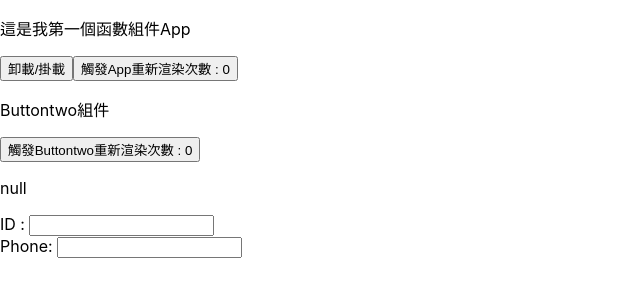
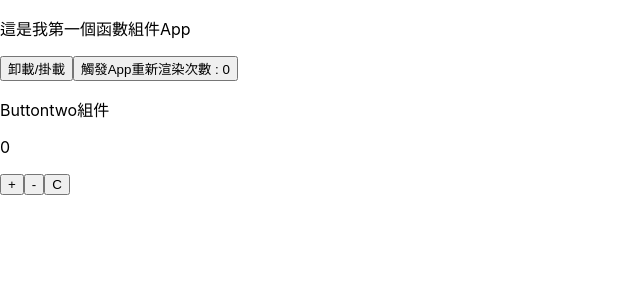
Before and after one commit to taiwanhua/Code_ArhuaReactCourse, a React (Create React App) app: page / in a window 1280 px wide. Shown: the top 300 px of the page, without its empty margins (0-640 px from the left). Built offline with nearby package versions, Linux system fonts and the light colour scheme; no server answers.

Commit message:
使用兩個參數的useReducer

```diff
--- a/src/Buttontwo.js
+++ b/src/Buttontwo.js
@@ -1,27 +1,29 @@
-import React, { useEffect, useState, useRef } from 'react';
-import { useFetch } from './useFetch';
-import { useForm } from './useForm';
+import React, { useReducer } from 'react';
 
+const reducer = (state, action) => {
+
+    switch (action.type) {
+        case "加":
+            return state + action.payload;
+        case "減":
+            return state - action.payload;
+        case "歸零":
+            return 0;
+        default:
+            return "處理失敗";
+    }
+}
 const Buttontwo = (props) => {
 
-    const [State, setState] = useState({ show: true, count: 0 });
-
-    const result = useFetch(`https://my-json-server.typicode.com/taiwanhua/demo/posts/${State.count}`);
-
-    const [ID, IDhandler, IDregExpResult] = useForm("", "^[a-zA-Z0-9]{0,5}$");
-
-    const [Phone, Phonehandler, PhoneregExpResult] = useForm("", "^[0-9]{0,10}$");
+    const [state, dispatch] = useReducer(reducer, 0);
 
     return (
         <>
             <p>Buttontwo組件</p>
-            <button onClick={() => { setState({ ...State, count: State.count + 1 }) }}>觸發Buttontwo重新渲染次數 : {State.count}</button>
-            <p>{JSON.stringify(result)}</p>
-            ID : <input value={ID} onChange={IDhandler}></input>
-            {IDregExpResult}
-            <br />
-            Phone: <input value={Phone} onChange={Phonehandler}></input>
-            {PhoneregExpResult}
+            <p>{state}</p>
+            <button onClick={() => { dispatch({ type: "加", payload: 1 }) }}>+</button>
+            <button onClick={() => { dispatch({ type: "減", payload: 1 }) }}>-</button>
+            <button onClick={() => { dispatch({ type: "歸零" }) }}>C</button>
         </>
     )
 }
```
